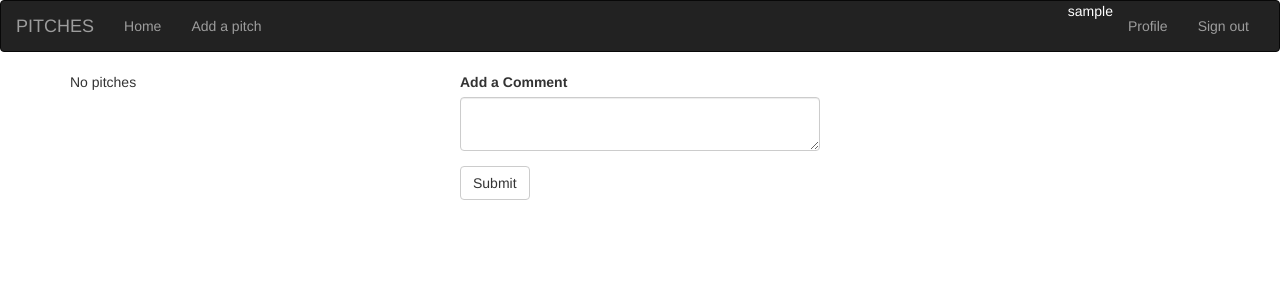
After one commit to Joannsaj/impression, a Flask app: page /comment/new/1 in a window 1280 px wide. The commit adds this page. Shown: the top 300 px of the page. Run offline with Flask 2, Linux system fonts and the light colour scheme; the visitor is signed in with stand-in values (Sample User, id 1); data comes from the database, SQL or seed files in the repository; data that the repository does not hold is empty; some libraries are stand-ins or nearby versions.

Commit message:
added comments

```diff
--- a/app/main/forms.py
+++ b/app/main/forms.py
@@ -14,7 +14,7 @@ class UpdateProfile(FlaskForm):
     submit = SubmitField('Submit')
 
 class CommentForm(FlaskForm):
-    comment = TextAreaField('Comments.',validators = [Required()])
+    comment = TextAreaField('Add a Comment',validators = [Required()])
     submit = SubmitField('Submit')
 
 class Upvote(FlaskForm):
--- a/app/main/views.py
+++ b/app/main/views.py
@@ -1,9 +1,9 @@
 from flask import render_template,request,redirect,url_for,abort
 from . import main
-from ..models import User,Pitch#, Comment, Upvote, Downvote
+from ..models import User,Pitch, Comment#, Upvote, Downvote
 from flask_login import login_required, current_user
 from .. import db
-from .forms import PitchForm, UpdateProfile #, CommentForm, Upvote, Downvote
+from .forms import PitchForm, UpdateProfile , CommentForm#, Upvote, Downvote
 # Review = review.Review
 
 # Views
@@ -39,29 +39,25 @@ def new_pitch():
     title = 'Pitches// new pitch'
     return render_template('pitches.html',title = title, pitch_form = form)
 
-#
-# @main.route('/movie/review/new/<int:id>', methods = ['GET','POST'])
-# @login_required
-# def new_review(id):
-#     form = ReviewForm()
-#     movie = get_movie(id)
-#     if form.validate_on_submit():
-#         title = form.title.data
-#         review = form.review.data
 
-#         # Updated review instance
-#         new_review = Review(movie_id=movie.id,movie_title=title,image_path=movie.poster,movie_review=review,user=current_user)
+@main.route('/comment/new/<int:id>', methods = ['GET','POST'])
+@login_required
+def new_comment(id):
+    form = CommentForm()
+    pitch = Pitch.query.get(id)
+    if form.validate_on_submit():
+        comment = form.comment.data
 
-#         # save review method
-#         new_review.save_review()
-#         return redirect(url_for('.movie',id = movie.id ))
+        # Updated review instance
+        new_comment = Comment(comment = comment,user=current_user)
 
-#     title = f'{movie.title} review'
-#     return render_template('new_review.html',title = title, review_form=form, movie=movie)
-# #
-# #
-#
-#
+        # save review method
+        new_comment.save_comment()
+        return redirect(url_for('.new_comment'))
+
+    comments = Comment.query.filter_by(id = id).all()
+    title = 'New comments'
+    return render_template('comment.html',title = title, comment_form=form, comment_list = comments)
 
 
 @main.route('/user/<uname>')
--- a/app/models.py
+++ b/app/models.py
@@ -100,7 +100,7 @@ class Comment(db.Model):
     __tablename__ = 'comments'
 
     id = db.Column(db.Integer,primary_key = True)
-    commment = db.Column(db.String(255))
+    comment = db.Column(db.String(255))
     user_id = db.Column(db.Integer,db.ForeignKey("users.id"))
     pitch_id = db.Column(db.Integer,db.ForeignKey('pitches.id'))
 
--- /dev/null
+++ b/app/templates/comment.html
@@ -0,0 +1,27 @@
+{% extends 'base.html'%}
+{% import "bootstrap/wtf.html" as wtf %}
+
+{% block content %}
+<div class="container">
+    <div class="row">
+        <div class="col-md-4">
+            <div class="card">
+                <div class="card-body">
+                    {%if comment_list %}
+                    {% for comment in comment_list %}
+                    <h4>{{comment.comment}}</h4>
+                    {% endfor %}
+                    {%else%}
+                    <p>No pitches</p>
+                    {% endif %}
+                </div>
+            </div>
+        </div>
+        <div class="col-md-4">
+            {{ wtf.quick_form(comment_form) }}
+
+        </div>
+    </div>
+</div>
+
+{% endblock %}
--- a/app/templates/macros.html
+++ b/app/templates/macros.html
@@ -6,7 +6,7 @@
         <h3 class="card-title">{{pitch.pitch_title}}</h3>
         <h4 class="card-subtitle mb-2 text-muted">Category: {{pitch.category}}</h4>
         <h4 class="card-text">{{pitch.pitch}}</h4>
-        <a href="#" class="card-link">Card link</a>
+        <a href="/comment/new/{{pitch.id}}" class="card-link">Comment</a>
         <a href="#" class="card-link">Another link</a>
         {% endfor %}
         {%else%}
```
Also changed, not shown: migrations/versions/e91b61c6c62b_initial_migration.py (added, +30 -0 lines).
